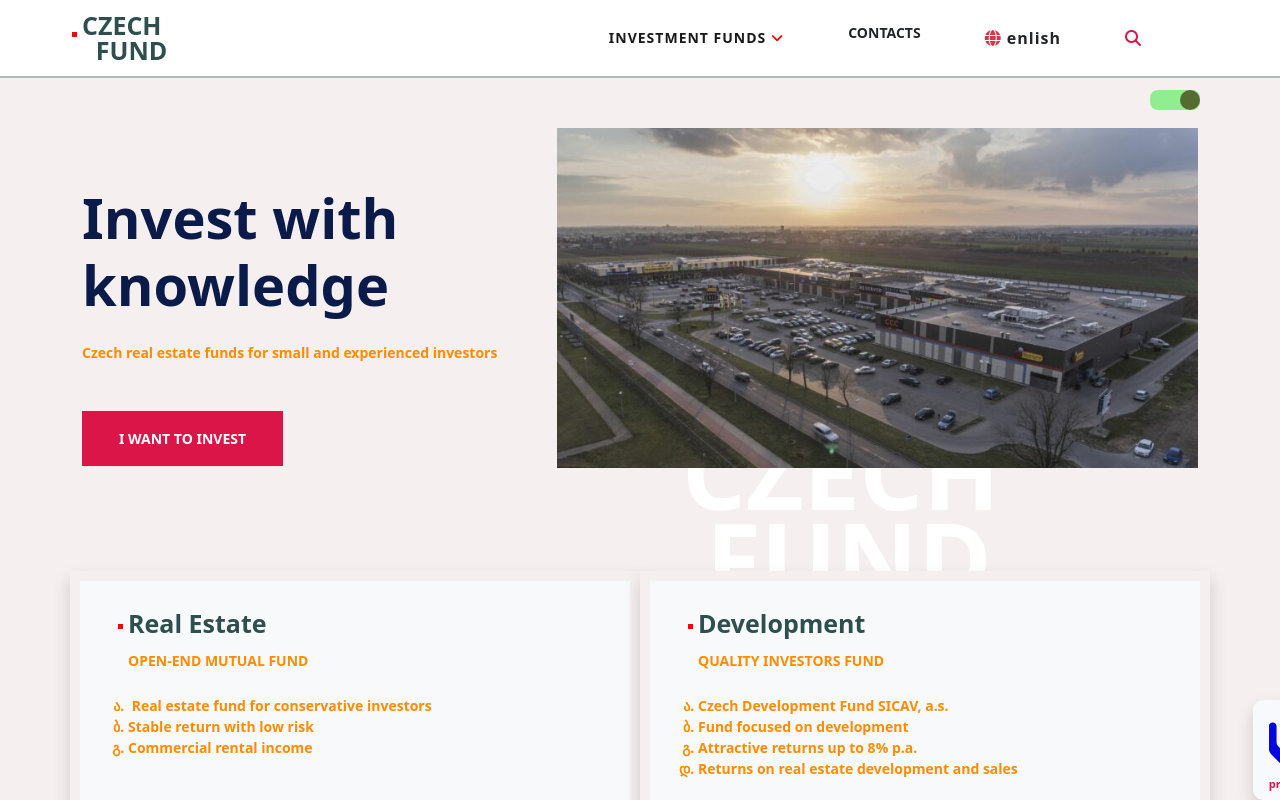
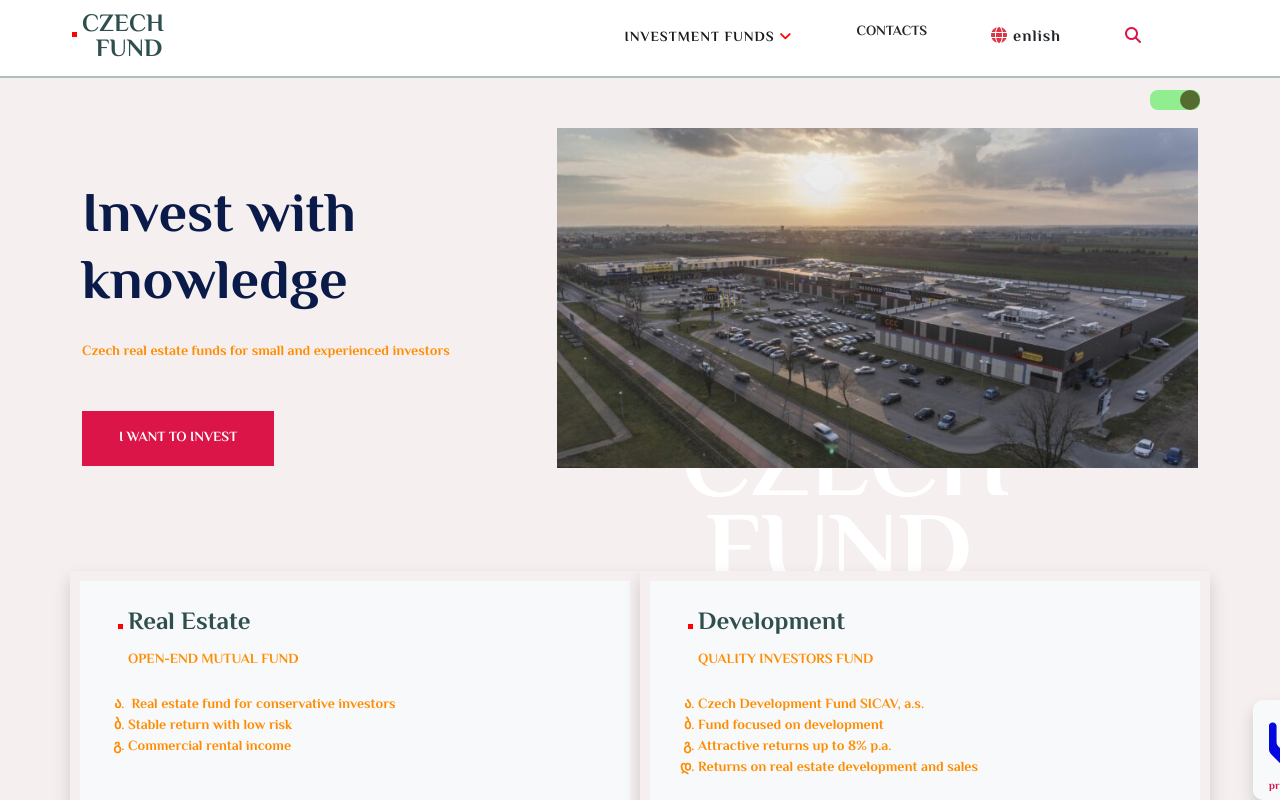
Before and after one commit to Jerry2272/Czech_czech, a plain HTML site: page index.html in a window 1280 px wide. Both pictures are taken after a click on the label 1175 px from the left and 100 px from the top of the page. Shown: the top 800 px of the page. Drawn offline with Linux system fonts and the light colour scheme; files whose address does not match are found by name.

Commit message:
Update style.css

```diff
--- a/css file/style.css
+++ b/css file/style.css
@@ -1,3 +1,5 @@
+  @import url('https://fonts.googleapis.com/css2?family=Cairo:wght@300;400;500&family=El+Messiri:wght@400;500;700&family=Noto+Sans+Lao:wght@300;400;500&family=Noto+Serif+TC:wght@300;500;600&display=swap');
+
 * {
     padding: 0;
     margin: 0;
@@ -9,6 +11,7 @@ html{
 body {
     background: #f5efef;
     color: #0a1a49;
+     font-family: 'Noto Serif TC', serif;
 }
 
 h1,
@@ -29,6 +32,7 @@ body.active {
     color: darkorange;
     transition: all 0.55s ease-in-out;
     font-weight: 900;
+    font-family: 'El Messiri', sans-serif;
 }
 
 body.activer {
```
